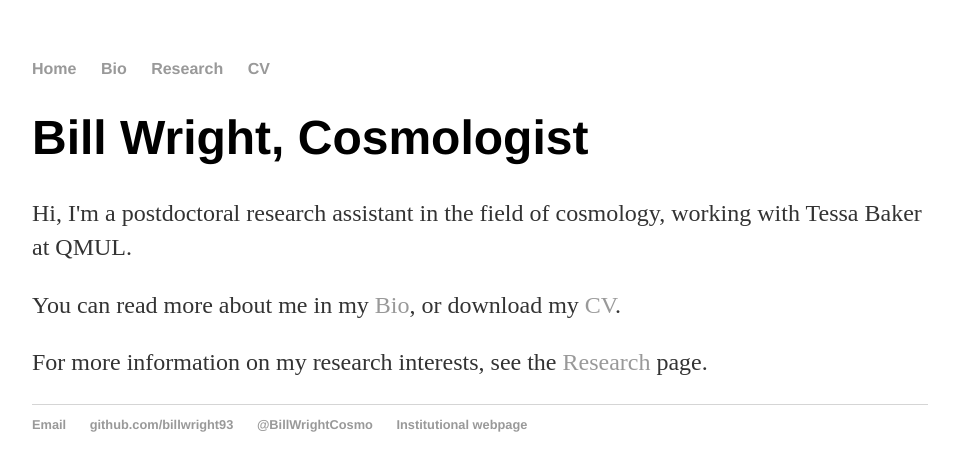
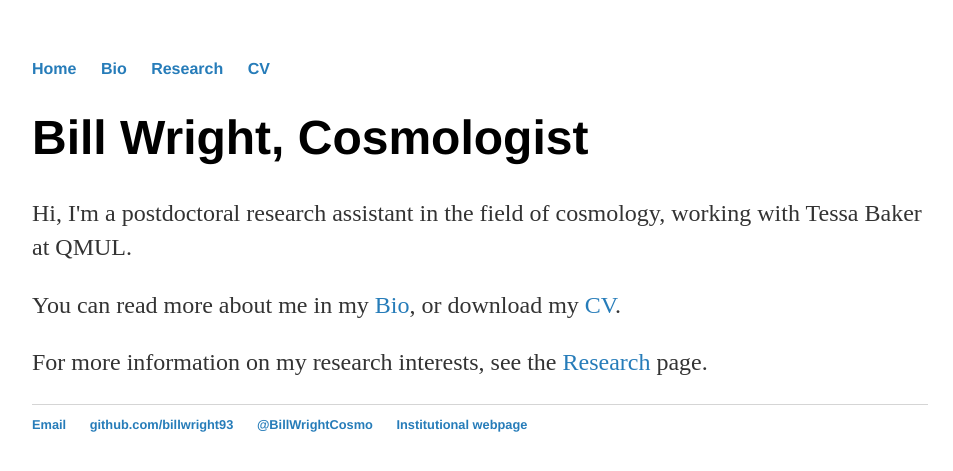
Before and after one commit to billwright93/billwright.github.io, a Jekyll site: the page built from index.html, in a window 1280 px wide. Shown: the top 471 px of the page, without its empty margins (160-1113 px from the left). Built offline with Jekyll 4.4.1, drawn with Linux system fonts in a browser that asks for light colours.

Commit message:
Changing url colour to blue

```diff
--- a/css/main.css
+++ b/css/main.css
@@ -13,8 +13,8 @@ nav ul li, footer ul li {
     margin-right: 20px;
 }
 a {
-    text-decoration: none;
-    color: #999;
+  color:#267CB9;
+  text-decoration:none;
 }
 a:hover {
     text-decoration: underline;
```
